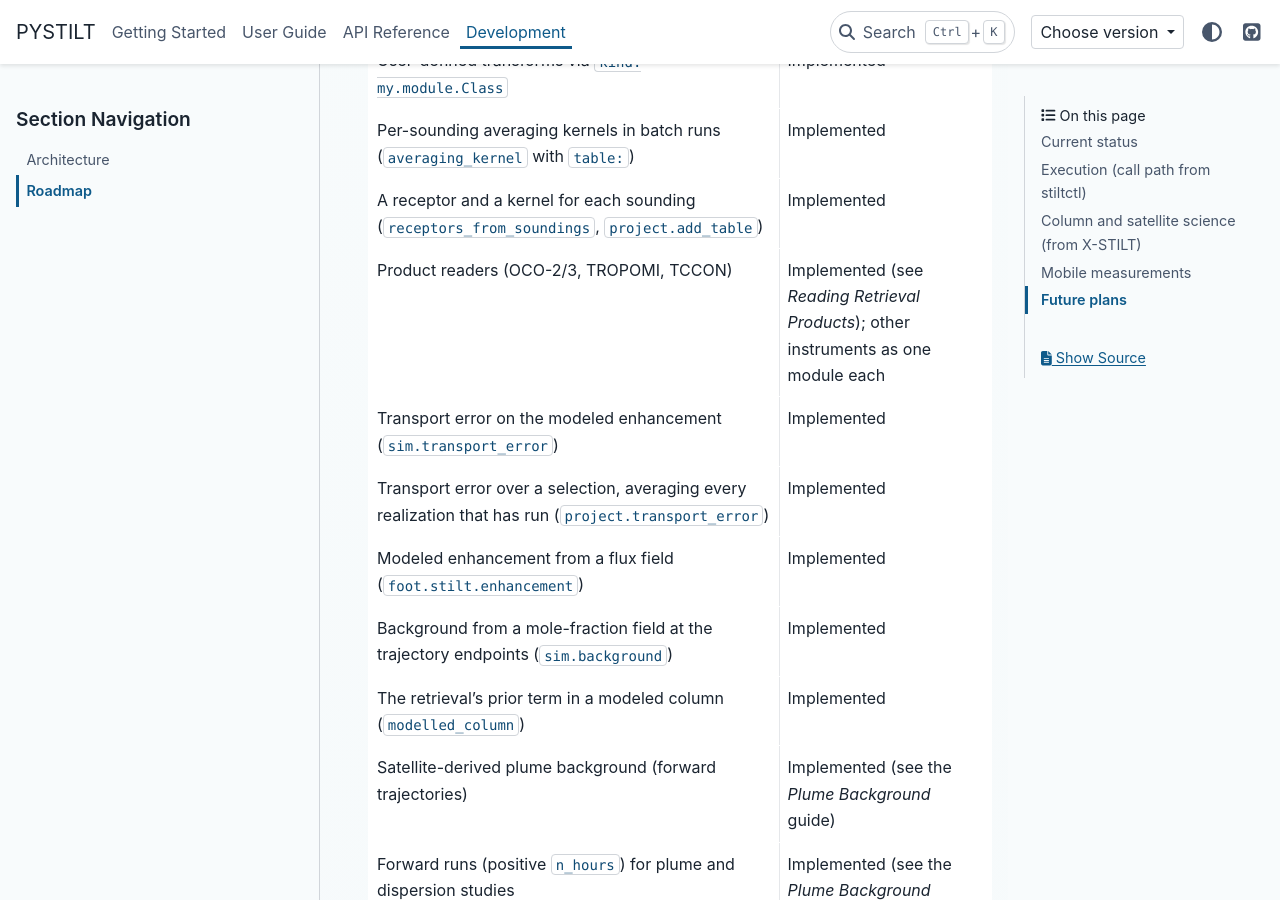
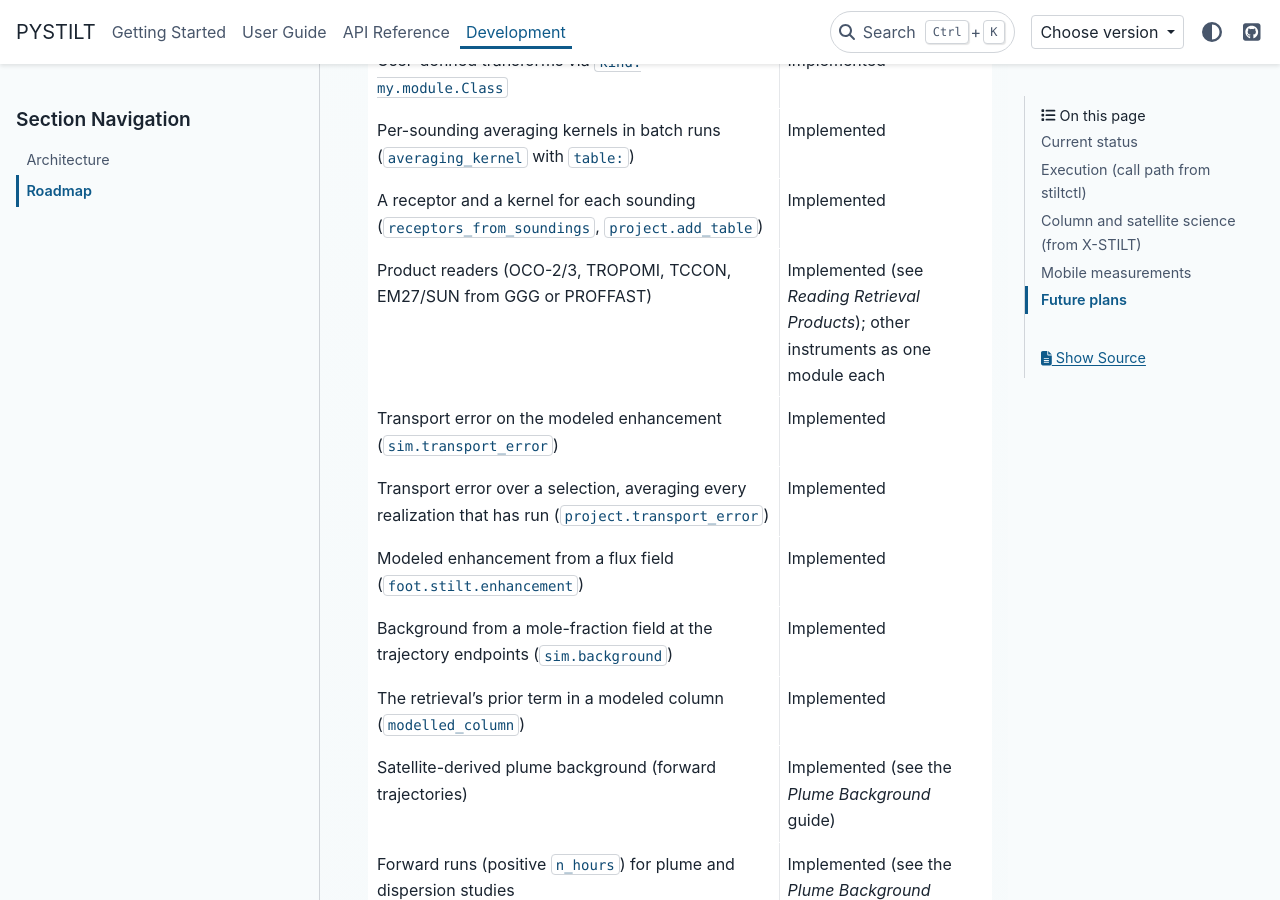
Before and after one commit to fbirds5230/runtraj, a Sphinx documentation site: the page built from docs/development/roadmap.rst, in a window 1280 px wide and 900 px high, scrolled down 3273 px. Built offline with Sphinx 7.4.7 and the PyData theme 0.15.4, drawn with Linux system fonts in a browser that asks for light colours; pages that are not in the unit, such as notebooks, are missing from menus.

Commit message:
feat(observations): read COCCON's EM27/SUN retrievals from PROFFAST with read_coccon
read_coccon reads the GEOMS HDF5 files COCCON releases and PROFFASTpylot
writes (groundbased_ftir.coccon_*.h5) into the table of soundings, with
each measurement's column sensitivity as its averaging kernel, the prior in
the column's units, and the solar angles for a slant receptor. Tested on a
synthetic file with the layout of PROFFASTpylot's GEOMS writer.

```diff
--- a/docs/development/roadmap.rst
+++ b/docs/development/roadmap.rst
@@ -115,7 +115,7 @@ feature.
      - Implemented
    * - A receptor and a kernel for each sounding (``receptors_from_soundings``, ``project.add_table``)
      - Implemented
-   * - Product readers (OCO-2/3, TROPOMI, TCCON)
+   * - Product readers (OCO-2/3, TROPOMI, TCCON, EM27/SUN from GGG or PROFFAST)
      - Implemented (see *Reading Retrieval Products*); other instruments as one module each
    * - Transport error on the modeled enhancement (``sim.transport_error``)
      - Implemented
--- a/docs/reference/observations.rst
+++ b/docs/reference/observations.rst
@@ -40,6 +40,7 @@ Each reader returns a table of soundings with the columns in
    stilt.observations.read_tccon
    stilt.observations.read_ggg_oof
    stilt.observations.read_ggg_netcdf
+   stilt.observations.read_coccon
 
 Tracks
 ------
```
